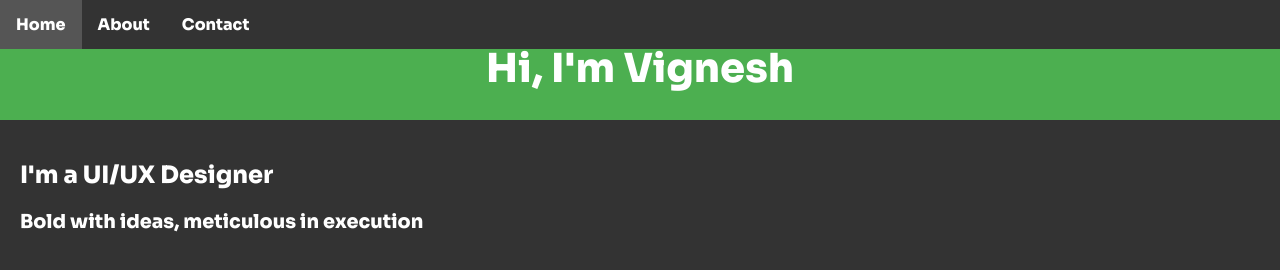
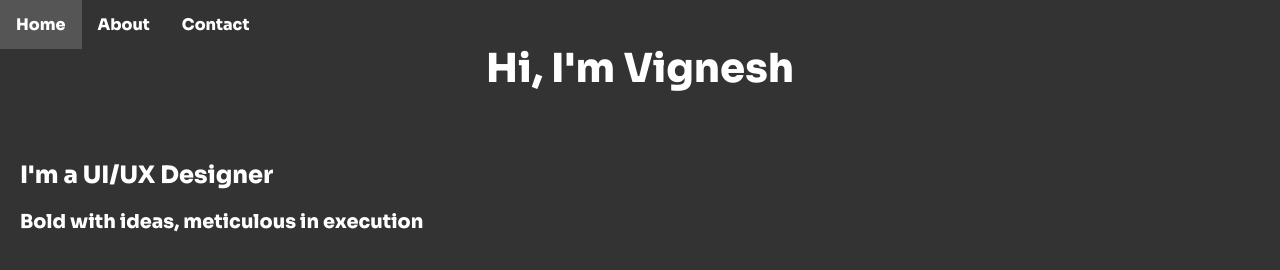
Before and after one commit to Vig25nesh/web-development-project, a plain HTML site: page index.html in a window 1280 px wide. Drawn offline with Linux system fonts and the light colour scheme.

Commit message:
Removing Green background

```diff
--- a/style.css
+++ b/style.css
@@ -9,7 +9,6 @@ body {
 }
 
 header {
-    background-color: #4CAF50;
     color: white;
     text-align: center;
     padding: 1em;
```
